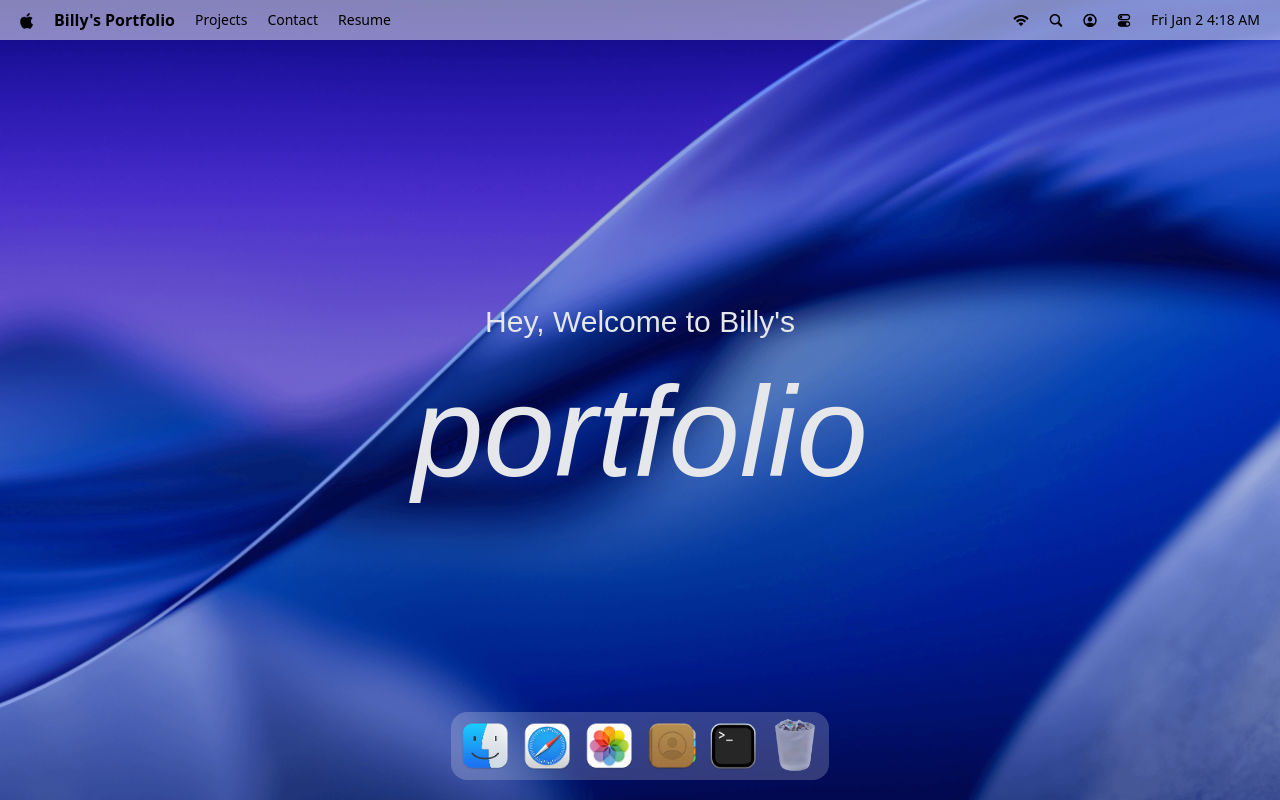
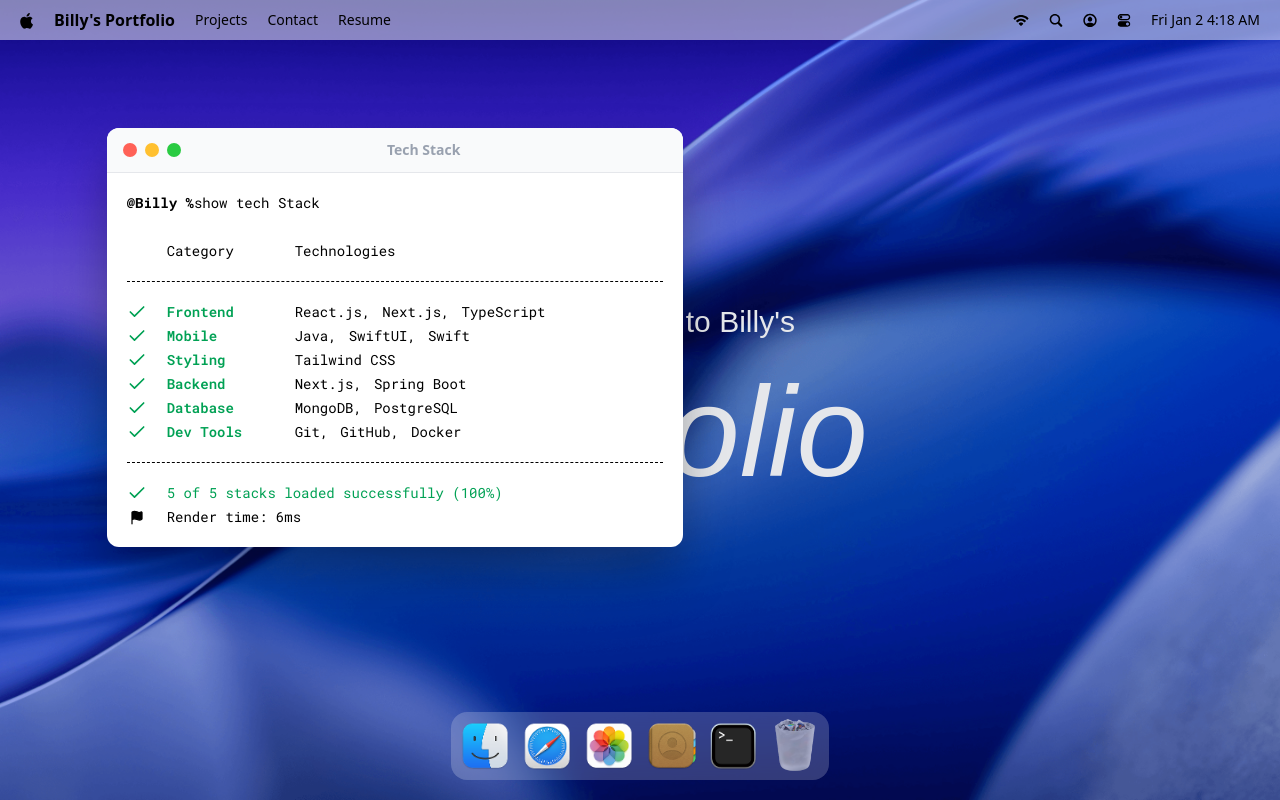
Before and after one commit to billybean93/macos-portfolio, a React (Vite) app: page / in a window 1280 px wide. Both pictures are taken after a click on the button 733 px from the left and 746 px from the top of the page. Built offline with nearby package versions, Linux system fonts and the light colour scheme; a web font is replaced by a local one.

Commit message:
implement hoc for managing window states and add the first window - terminal

```diff
--- a/src/App.jsx
+++ b/src/App.jsx
@@ -1,5 +1,9 @@
 import React from 'react'
+import gsap from 'gsap';
 import { Navbar, Welcome, Dock } from '#components'
+import { Draggable } from 'gsap/all'
+import Terminal from '#windows/terminal';
+gsap.registerPlugin(Draggable);
 
 const App = () => {
   return (
@@ -7,6 +11,7 @@
       <Navbar/>
       <Welcome/>
       <Dock/>
+      <Terminal/>
     </main>
   )
 }
--- /dev/null
+++ b/src/components/WindowControls.jsx
@@ -0,0 +1,19 @@
+import useWindowStore from '#store/window'
+import React from 'react'
+
+const WindowControls = ( { target }) => {
+
+    const { closeWindow } = useWindowStore();
+
+    return (
+        <div id='window-controls'>
+            <div className='close' onClick={() => closeWindow(target)}/>
+            <div className='minimize'/>
+            <div className='maximize'/>
+        </div>
+    )
+
+
+}
+
+export default WindowControls;
--- a/src/components/index.js
+++ b/src/components/index.js
@@ -1,4 +1,5 @@
 import Navbar from "./Navbar";
 import Welcome from "./Welcome";
 import Dock from "./Dock"
-export { Navbar, Welcome, Dock  };
+import WindowControls from "./WindowControls";
+export { Navbar, Welcome, Dock, WindowControls  };
--- a/src/constants/index.js
+++ b/src/constants/index.js
@@ -106,15 +106,15 @@
   },
   {
     category: "Mobile",
-    items: ["React Native", "Expo"],
+    items: ["Java", "SwiftUI", "Swift"],
   },
   {
     category: "Styling",
-    items: ["Tailwind CSS", "Sass", "CSS"],
+    items: ["Tailwind CSS"],
   },
   {
     category: "Backend",
-    items: ["Node.js", "Express", "NestJS", "Hono"],
+    items: ["Next.js", "Spring Boot"],
   },
   {
     category: "Database",
--- /dev/null
+++ b/src/hoc/WindowWrapper.jsx
@@ -0,0 +1,59 @@
+import useWindowStore from '#store/window'
+import { useGSAP } from '@gsap/react';
+import React, { useLayoutEffect } from 'react'
+import { useRef } from 'react'
+import gsap from 'gsap';
+import Draggable from 'gsap/Draggable';
+const WindowWrapper = (Component, windowKey) => {
+  const Wrapped = (props) => {
+    const { focusWindow, windows } = useWindowStore();
+    const { isOpen, zIndex } = windows[windowKey];
+    const ref = useRef(null);
+
+    useGSAP( () => {
+      const el = ref.current;
+      if (!el || !isOpen) return;
+
+      el.style.display = "block";
+      gsap.fromTo(
+        el,
+        { scale: 0.8, opacity: 0, y: 40},
+        {scale: 1, opacity: 1, y: 0, duration: 0.2, ease:"power3.out"}
+      ,)
+    }, [isOpen])
+    useGSAP( () => {
+        const el = ref.current;
+        if(!el) return;
+
+        const[instance] = Draggable.create(
+          el, {onPress: () => focusWindow(windowKey)});
+    }, []);
+
+
+    useLayoutEffect( () => {
+      const el = ref.current;
+      if(!el) return;
+      el.style.display = isOpen ? "block" : "none";
+    }, [isOpen])
+
+    return (
+      <section
+        id={windowKey}
+        ref={ref}
+        style={{zIndex}}
+        className='absolute'
+      >
+        <Component {...props}/>
+
+      </section>
+    )
+  }
+
+  Wrapped.displayName = `WindowWrapper(${Component.displayName ||
+    Component.name || "Component"
+  }`
+
+  return Wrapped;
+};
+
+export default WindowWrapper;
--- a/src/store/window.js
+++ b/src/store/window.js
@@ -15,13 +15,11 @@
                 state.nextZIndex++;
 
         }),
-        closeWindow: (windowKey, data = null) => set((state) => {
-            set( (state) => {
-                const win = state.windows[windowKey];
-                win.isOpen = false;
-                win.zIndex = INITIAL_Z_INDEX;
-                win.data = null;
-            })
+        closeWindow: (windowKey) => set((state) => {
+            const win = state.windows[windowKey];
+            win.isOpen = false;
+            win.zIndex = INITIAL_Z_INDEX;
+            win.data = null;
         }),
 
         focusWindow: (windowKey, data = null) => set((state) => {
--- /dev/null
+++ b/src/windows/Terminal.jsx
@@ -0,0 +1,60 @@
+import { techStack } from '#constants';
+import { Check, Flag } from 'lucide-react';
+import React from 'react'
+import WindowWrapper from '#hoc/WindowWrapper';
+import { WindowControls } from '#components';
+
+const Terminal = () => {
+  return (
+    <>
+        <div id="window-header">
+            <WindowControls target='terminal' />
+            <h2>Tech Stack</h2>
+        </div>
+
+        <div className="techstack">
+            <p>
+                <span className='font-bold'>@Billy %</span>
+                show tech Stack
+            </p>
+
+            <div className='label'>
+                <p className='w-32'>Category</p>
+                <p>Technologies</p>
+            </div>
+
+            <ul className='content'>
+                {techStack.map(({category, items}) => (
+                    <li key={category} className='flex items-center'>
+                        <Check className='check' size={20}/>
+                        <h3>{category}</h3>
+                        <ul>
+                            {items.map((item, i) => (
+                                <li key={i}>
+                                    {item}{i < items.length - 1 ? ", " : ""}
+                                </li>
+                            ))}
+                        </ul>
+                    </li>
+                ))}
+            </ul>
+
+            <div className='footnote'>
+                <p>
+                    <Check size={20}/> 5 of 5 stacks loaded successfully (100%)
+                </p>
+
+                <p className='text-black'>
+                    <Flag size={15} fill='black'/>
+                    Render time: 6ms
+                </p>
+
+            </div>
+        </div>
+    </>
+  )
+}
+
+const TerminalWindow = WindowWrapper(Terminal, "terminal");
+
+export default TerminalWindow;
--- /dev/null
+++ b/src/windows/index.js
@@ -0,0 +1,3 @@
+import Terminal from "./terminal";
+
+export { Terminal };
```
